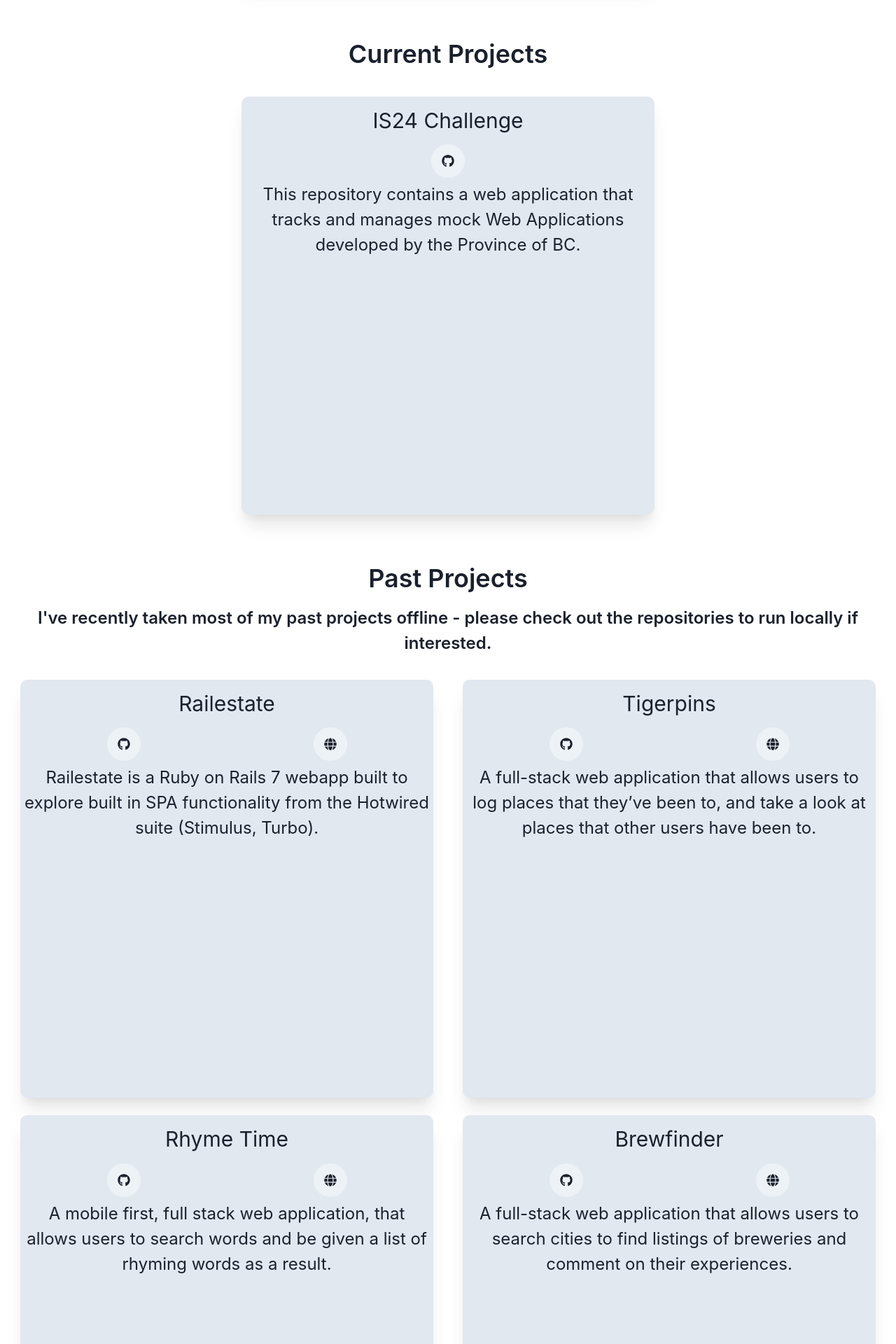
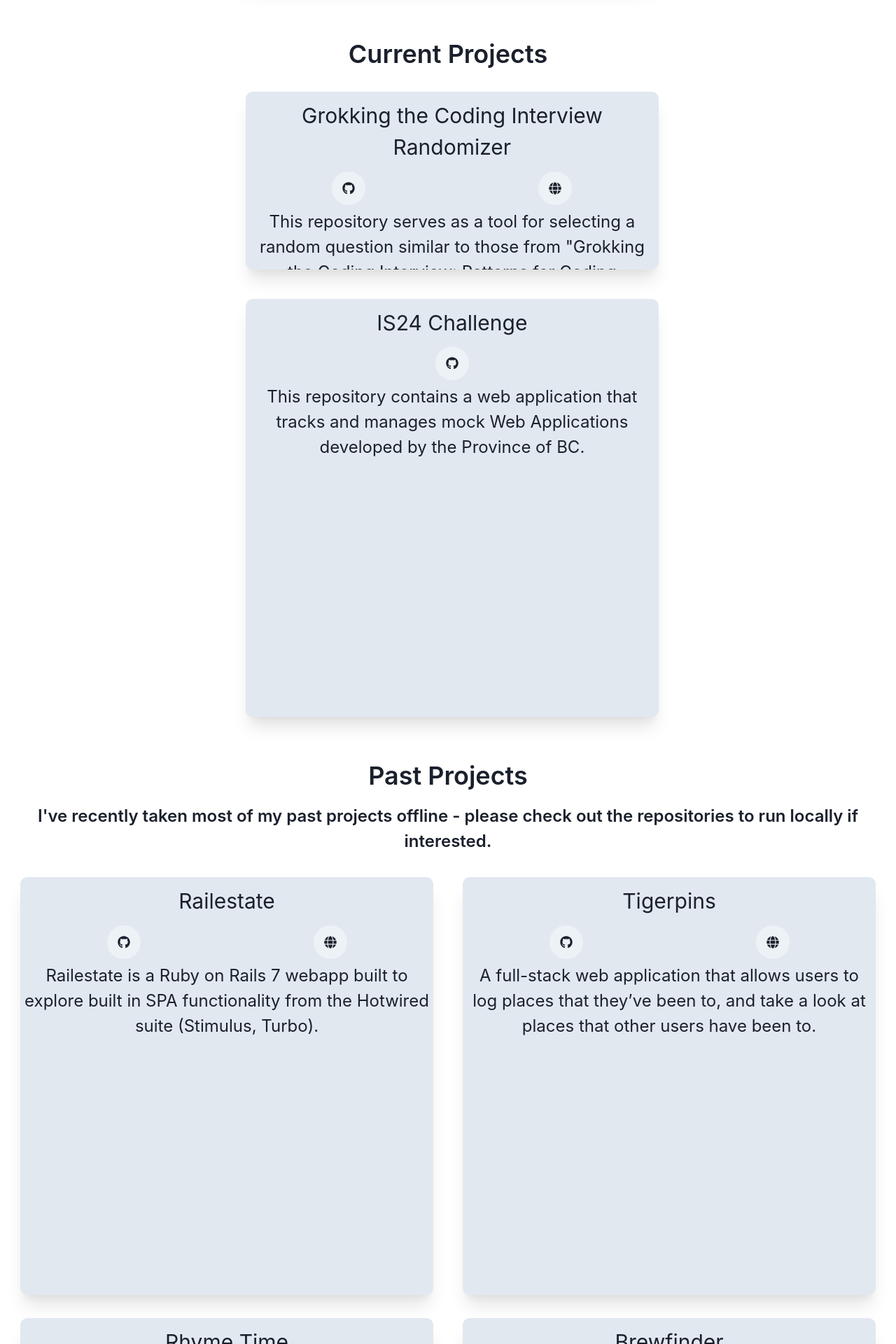
Before and after one commit to alexmcdermid/portfolio-website-chakra, a React (Create React App) app: page / in a window 1280 px wide. Shown: the part 2440-4360 px from the top of the page at 70% size. Built offline with nearby package versions, Linux system fonts and the light colour scheme.

Commit message:
some formatting and project

```diff
--- a/src/components/Content.js
+++ b/src/components/Content.js
@@ -178,7 +178,16 @@ function Header() {
 
                     <Text fontSize="4xl" fontWeight="semibold" paddingBottom='1%'>Current Projects</Text>
 
-                    <Flex direction='row' spacing="200px" p='2' pb={'4%'} textAlign='center' justify='space-around' flexWrap='wrap'>
+                    <Flex direction='row' spacing="200px" p='2' textAlign='center' justify='space-around' flexWrap='wrap' paddingBottom="4%">
+                        <Flex direction='column' spacing="200px" textAlign='center' justify='space-around' flexWrap='wrap' gap={isNotSmallerScreen ? '30px' : '8px'}>
+                            <Box  w={isNotSmallerScreen ? '590px' : '350px'} h={isNotSmallerScreen ? '254px' : '258px'} rounded='10px' overflow='hidden' boxShadow='md' bg={isDark ? 'gray.700' : 'gray.200'} m='1%' shadow='xl' >
+                                <Text fontSize='3xl' p='2%'>Grokking the Coding Interview Randomizer</Text>
+                                <Flex justify='space-around' >
+                                    <IconButton icon={<FaGithub/>} size={isNotSmallerScreen ? 'lg' : 'md'} isRound='true' onClick={() => window.open("https://github.com/alexmcdermid/grokkingTheCodingInterviewRandomizer")}></IconButton>
+                                    <IconButton icon={<FaGlobe/>} size={isNotSmallerScreen ? 'lg' : 'md'} isRound='true' onClick={() => window.open("https://grokking-the-coding-interview-randomizer.vercel.app/")}></IconButton>
+                                </Flex>
+                                <Text fontSize={isNotSmallerScreen ? '2xl' : '1xl'} p='1%'>This repository serves as a tool for selecting a random question similar to those from "Grokking the Coding Interview: Patterns for Coding Questions".</Text>
+                            </Box>
                             <Box  w={isNotSmallerScreen ? '590px' : '350px'} h={isNotSmallerScreen ? '597px' : '538px'} rounded='10px' overflow='hidden' boxShadow='md' bg={isDark ? 'gray.700' : 'gray.200'} m='1%' shadow='xl' >
                                 <Text fontSize='3xl' p='2%'>IS24 Challenge</Text>
                                 <Flex justify='space-around' >
@@ -188,11 +197,12 @@ function Header() {
                                 <YouTube videoId="5EXRuzREMCc"  opts={opts}/>
                             </Box>
                         </Flex>
+                    </Flex>
 
                     <Text fontSize="4xl" fontWeight="semibold" paddingBottom='1%'>Past Projects</Text>
                     <Text fontSize={isNotSmallerScreen ? "2xl" : "1xl"} fontWeight="semibold" px={isNotSmallerScreen ? "8" : "2"} paddingBottom='1%'>I've recently taken most of my past projects offline - please check out the repositories to run locally if interested.</Text>
 
-                    <Flex direction='row' spacing="200px" p='2' textAlign='center' justify='space-around' flexWrap='wrap'>
+                    <Flex direction='row' spacing="200px" p='2' textAlign='center' justify='space-around' flexWrap='wrap' paddingBottom="4%" rowGap={'8px'}>
                         <Box  w={isNotSmallerScreen ? '590px' : '350px'} h={isNotSmallerScreen ? '597px' : '538px'} rounded='10px' overflow='hidden' boxShadow='md' bg={isDark ? 'gray.700' : 'gray.200'} m='1%' shadow='xl' >
                             <Text fontSize='3xl' p='2%'>Railestate</Text>
                             <Flex justify='space-around' >
```
Lines whose indentation alone changed are shown as unchanged.
